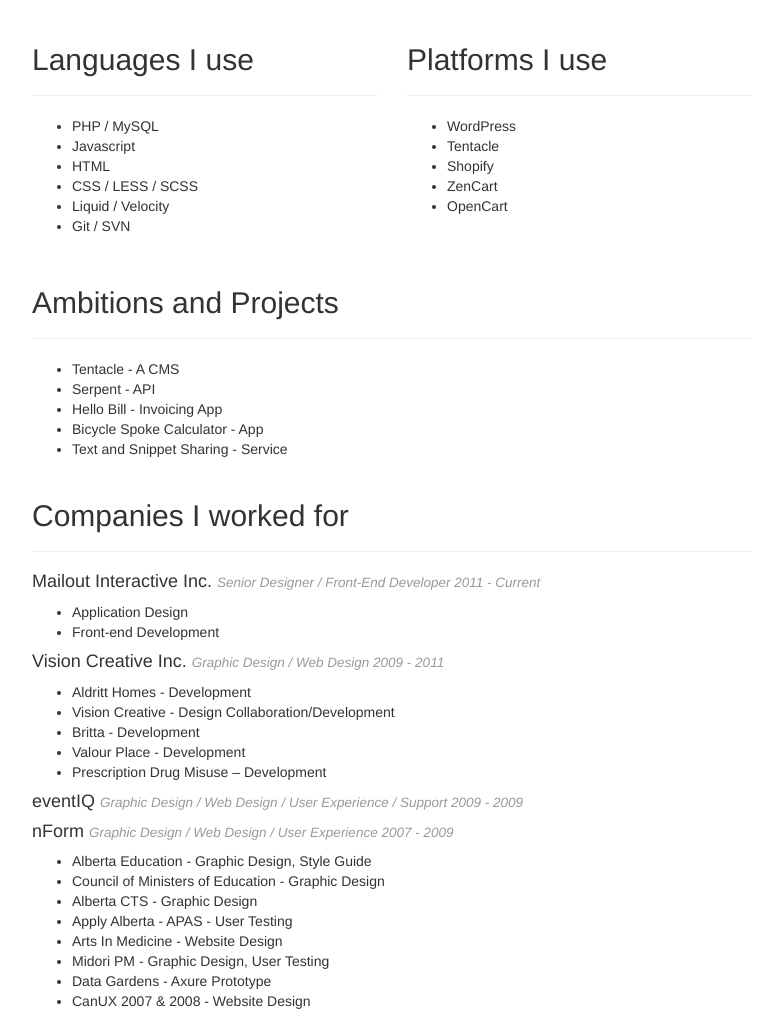
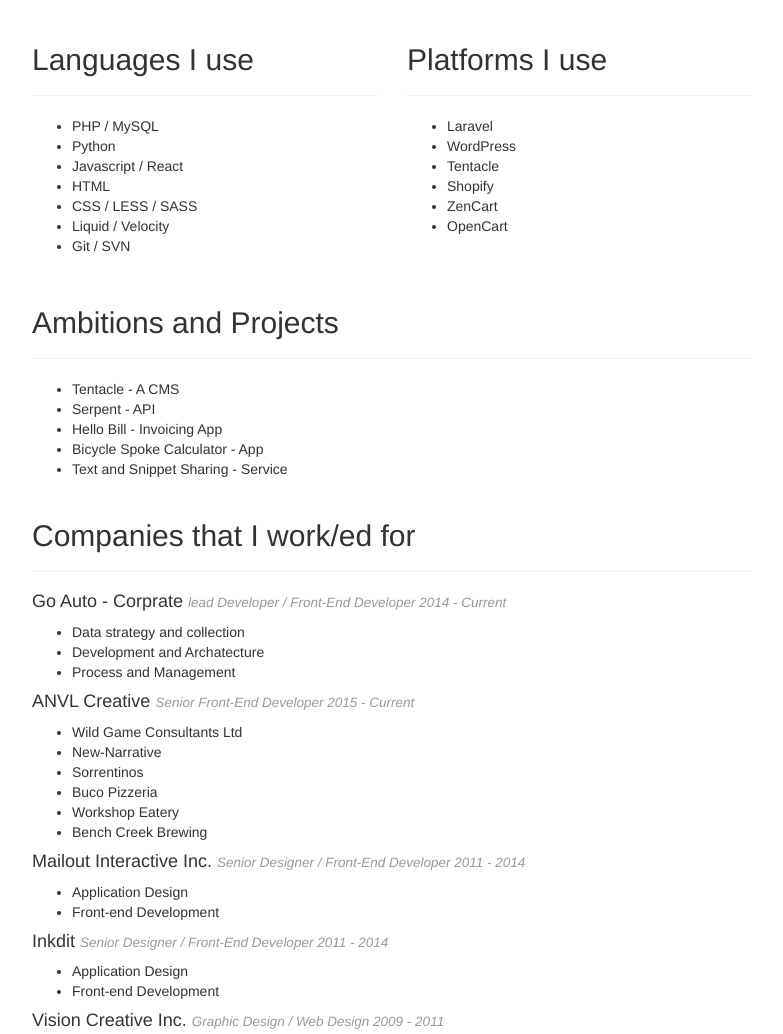
Before and after one commit to adampatterson/adampatterson.github.com, a plain HTML site: page index.html in a window 1280 px wide. Shown: the part 1340-2374 px from the top of the page, without its empty margins (248-1031 px from the left). Drawn offline with Linux system fonts and the light colour scheme.

Commit message:
Updated work

```diff
--- a/index.html
+++ b/index.html
@@ -93,9 +93,10 @@
 						</div>
 						<ul>
 							<li>PHP / MySQL</li>
-							<li>Javascript</li>
+							<li>Python</li>
+							<li>Javascript / React</li>
 							<li>HTML</li>
-							<li>CSS / LESS / SCSS</li>
+							<li>CSS / LESS / SASS</li>
 							<li>Liquid / Velocity</li>
 							<li>Git / SVN</li>
 						</ul>
@@ -107,6 +108,7 @@
 							<h2>Platforms I use</h2>
 						</div>
 						<ul>
+							<li>Laravel</li>
 							<li>WordPress</li>
 							<li>Tentacle</li>
 							<li>Shopify</li>
@@ -132,15 +134,37 @@
 
 
                 <div class="page-header">
-                    <h2>Companies I worked for</h2>
+                    <h2>Companies that I work/ed for</h2>
                 </div>
 
-				<h4>Mailout Interactive Inc. <small>Senior Designer / Front-End Developer 2011 - Current</small></h4>
+				<h4>Go Auto - Corprate <small>lead Developer / Front-End Developer 2014 - Current</small></h4>
+				<ul>
+					<li>Data strategy and collection</li>
+					<li>Development and Archatecture</li>
+					<li>Process and Management</li>
+				</ul>
+
+				<h4>ANVL Creative <small>Senior Front-End Developer 2015 - Current</small></h4>
+				<ul>
+					<li>Wild Game Consultants Ltd</li>
+					<li>New-Narrative</li>
+					<li>Sorrentinos</li>
+					<li>Buco Pizzeria</li>
+					<li>Workshop Eatery</li>
+					<li>Bench Creek Brewing</li>
+				</ul>
+
+				<h4>Mailout Interactive Inc. <small>Senior Designer / Front-End Developer 2011 - 2014</small></h4>
 				<ul>
 					<li>Application Design</li>
 					<li>Front-end Development</li>
 				</ul>
 
+				<h4>Inkdit <small>Senior Designer / Front-End Developer 2011 - 2014</small></h4>
+				<ul>
+					<li>Application Design</li>
+					<li>Front-end Development</li>
+				</ul>
 
                 <h4>Vision Creative Inc. <small>Graphic Design / Web Design 2009 - 2011</small></h4>
 
```
Also changed, not shown: 1 other file.
